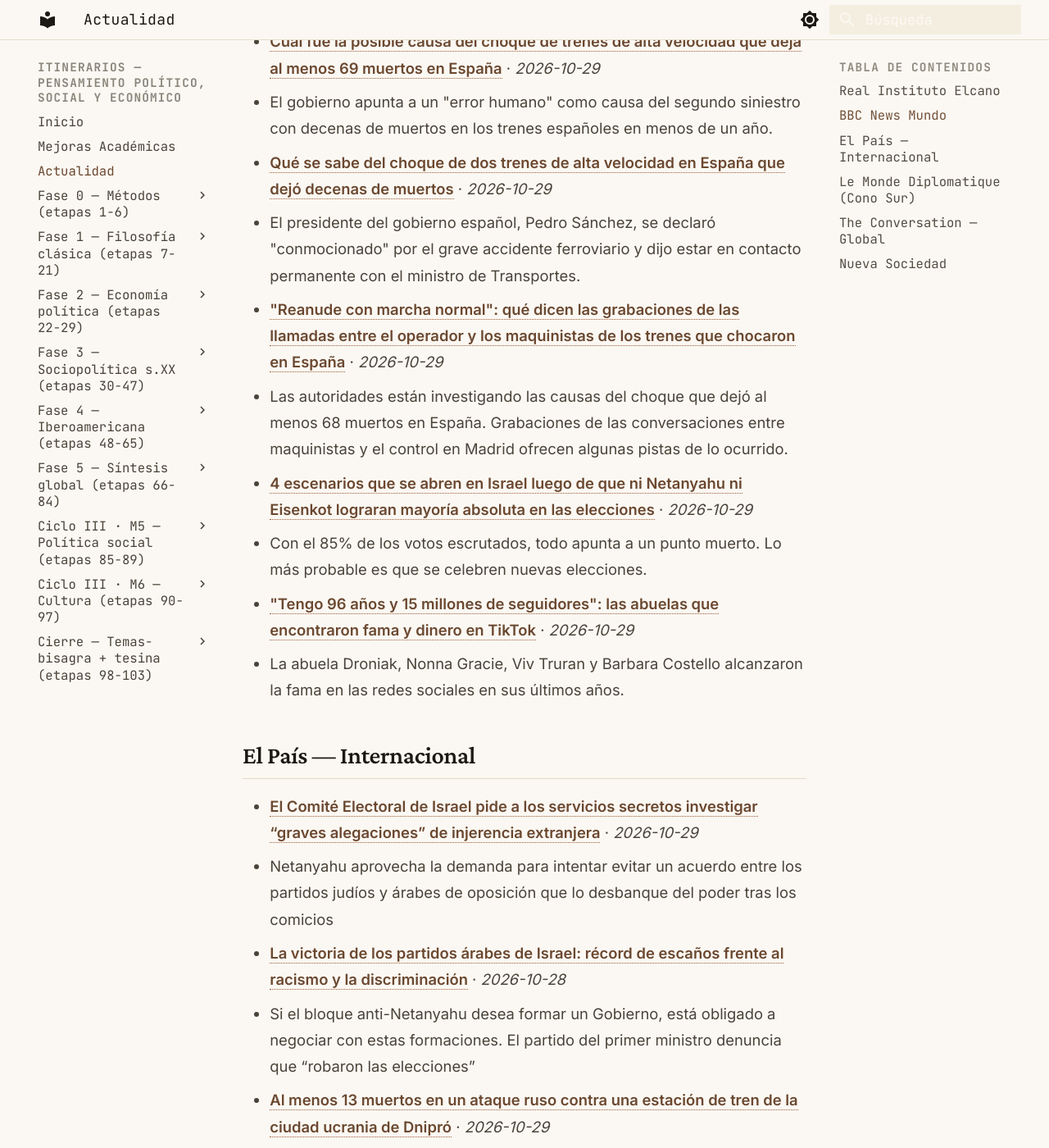
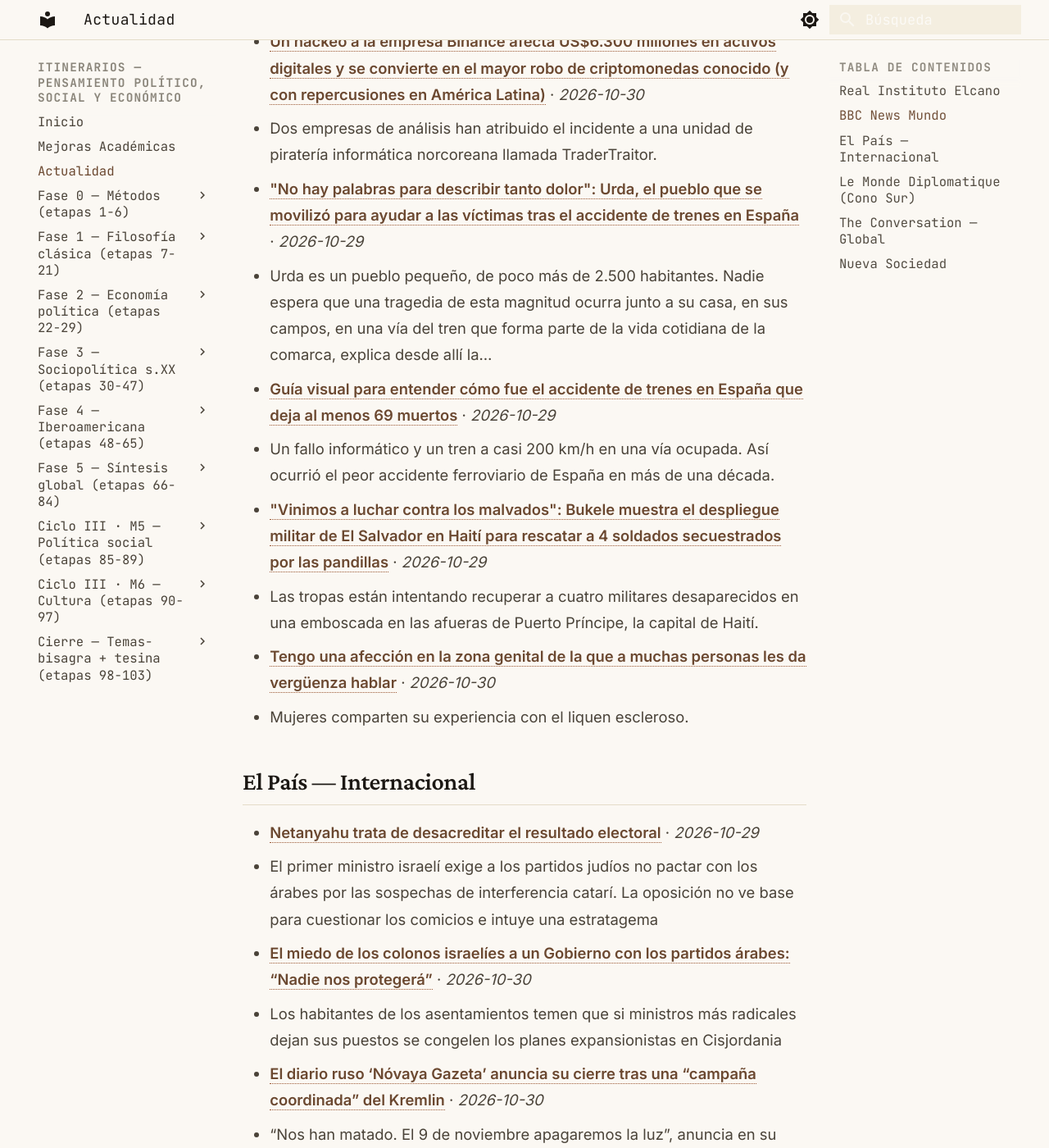
Before and after one commit to MrSpagVi/Curso, an MkDocs documentation site: the page built from docs/actualidad.md, in a window 1280 px wide and 1400 px high, scrolled down 864 px. Shown: the whole window at 82% size. Built offline with MkDocs 1.6.1 and Material for MkDocs 9.7.7, drawn with Linux system fonts in a browser that asks for light colours; some of the changed text lies outside the part shown.

Commit message:
auto: actualidad 2026-10-30

```diff
--- a/docs/actualidad.md
+++ b/docs/actualidad.md
@@ -6,7 +6,7 @@ title: Actualidad
 
 Últimos titulares de fuentes que dictan agenda en ciencia política y geopolítica. Actualizado automáticamente cada día (vía GitHub Actions).
 
-_Última actualización: 2026-10-29 11:59 UTC_
+_Última actualización: 2026-10-30 11:54 UTC_
 
 !!! tip "Ritual mensual — #actualidad"
     El último sábado de cada mes: agarrá **un** titular de los de abajo y escribí **300 palabras** aplicándole **2 autores** del último mes que leíste. ¿Qué diría cada uno? ¿En qué chocan? No resumas la noticia — usala como caso para pensar con las herramientas que venís construyendo. Guardá el texto con el tag `#actualidad` en tu sistema de notas. Esto convierte la teoría en criterio sobre la coyuntura: el objetivo del plan no es citar a Maquiavelo, es leer el presente con él.
@@ -17,25 +17,25 @@ _Sin datos en esta ejecución. Visitar fuente: [https://www.realinstitutoelcano.
 
 ## BBC News Mundo
 
-- **[Cuál fue la posible causa del choque de trenes de alta velocidad que deja al menos 69 muertos en España](https://www.bbc.com/mundo/articles/cqdjv79dkrdzo?at_medium=RSS&at_campaign=rss)** · *2026-10-29*
-  - El gobierno apunta a un "error humano" como causa del segundo siniestro con decenas de muertos en los trenes españoles en menos de un año.
-- **[Qué se sabe del choque de dos trenes de alta velocidad en España que dejó decenas de muertos](https://www.bbc.com/mundo/articles/crgj906pn4wdo?at_medium=RSS&at_campaign=rss)** · *2026-10-29*
-  - El presidente del gobierno español, Pedro Sánchez, se declaró "conmocionado" por el grave accidente ferroviario y dijo estar en contacto permanente con el ministro de Transportes.
-- **["Reanude con marcha normal": qué dicen las grabaciones de las llamadas entre el operador y los maquinistas de los trenes que chocaron en España](https://www.bbc.com/mundo/articles/c9rky1je434yo?at_medium=RSS&at_campaign=rss)** · *2026-10-29*
-  - Las autoridades están investigando las causas del choque que dejó al menos 68 muertos en España. Grabaciones de las conversaciones entre maquinistas y el control en Madrid ofrecen algunas pistas de lo ocurrido.
-- **[4 escenarios que se abren en Israel luego de que ni Netanyahu ni Eisenkot lograran mayoría absoluta en las elecciones](https://www.bbc.com/mundo/articles/c9kgje41ezpro?at_medium=RSS&at_campaign=rss)** · *2026-10-29*
-  - Con el 85% de los votos escrutados, todo apunta a un punto muerto. Lo más probable es que se celebren nuevas elecciones.
-- **["Tengo 96 años y 15 millones de seguidores": las abuelas que encontraron fama y dinero en TikTok](https://www.bbc.com/mundo/articles/c6pwgkd598d4o?at_medium=RSS&at_campaign=rss)** · *2026-10-29*
-  - La abuela Droniak, Nonna Gracie, Viv Truran y Barbara Costello alcanzaron la fama en las redes sociales en sus últimos años.
+- **[Un hackeo a la empresa Binance afecta US$6.300 millones en activos digitales y se convierte en el mayor robo de criptomonedas conocido (y con repercusiones en América Latina)](https://www.bbc.com/mundo/articles/cvze42lk562ko?at_medium=RSS&at_campaign=rss)** · *2026-10-30*
+  - Dos empresas de análisis han atribuido el incidente a una unidad de piratería informática norcoreana llamada TraderTraitor.
+- **["No hay palabras para describir tanto dolor": Urda, el pueblo que se movilizó para ayudar a las víctimas tras el accidente de trenes en España](https://www.bbc.com/mundo/articles/cwvgr021p725o?at_medium=RSS&at_campaign=rss)** · *2026-10-29*
+  - Urda es un pueblo pequeño, de poco más de 2.500 habitantes. Nadie espera que una tragedia de esta magnitud ocurra junto a su casa, en sus campos, en una vía del tren que forma parte de la vida cotidiana de la comarca, explica desde allí la…
+- **[Guía visual para entender cómo fue el accidente de trenes en España que deja al menos 69 muertos](https://www.bbc.com/mundo/articles/cq98zk00pnn1o?at_medium=RSS&at_campaign=rss)** · *2026-10-29*
+  - Un fallo informático y un tren a casi 200 km/h en una vía ocupada. Así ocurrió el peor accidente ferroviario de España en más de una década.
+- **["Vinimos a luchar contra los malvados": Bukele muestra el despliegue militar de El Salvador en Haití para rescatar a 4 soldados secuestrados por las pandillas](https://www.bbc.com/mundo/articles/cm20wdy1w5p8o?at_medium=RSS&at_campaign=rss)** · *2026-10-29*
+  - Las tropas están intentando recuperar a cuatro militares desaparecidos en una emboscada en las afueras de Puerto Príncipe, la capital de Haití.
+- **[Tengo una afección en la zona genital de la que a muchas personas les da vergüenza hablar](https://www.bbc.com/mundo/articles/cr78p4480ng7o?at_medium=RSS&at_campaign=rss)** · *2026-10-30*
+  - Mujeres comparten su experiencia con el liquen escleroso.
 
 ## El País — Internacional
 
-- **[El Comité Electoral de Israel pide a los servicios secretos investigar “graves alegaciones” de injerencia extranjera](https://elpais.com/internacional/2026-10-29/el-comite-electoral-de-israel-pide-a-los-servicios-secretos-investigar-graves-alegaciones-de-injerencia-extranjera.html)** · *2026-10-29*
-  - Netanyahu aprovecha la demanda para intentar evitar un acuerdo entre los partidos judíos y árabes de oposición que lo desbanque del poder tras los comicios
-- **[La victoria de los partidos árabes de Israel: récord de escaños frente al racismo y la discriminación](https://elpais.com/internacional/2026-10-28/la-victoria-de-los-partidos-arabes-de-israel-record-de-escanos-frente-al-racismo-y-la-discriminacion.html)** · *2026-10-28*
-  - Si el bloque anti-Netanyahu desea formar un Gobierno, está obligado a negociar con estas formaciones. El partido del primer ministro denuncia que “robaron las elecciones”
-- **[Al menos 13 muertos en un ataque ruso contra una estación de tren de la ciudad ucrania de Dnipró](https://elpais.com/internacional/2026-10-29/varios-muertos-en-un-ataque-ruso-contra-una-estacion-de-tren-de-la-ciudad-ucrania-de-dnipro.html)** · *2026-10-29*
-  - Un dron a propulsión ruso ha alcanzado un andén donde un convoy estaba detenido. Hay también al menos una decena de heridos
+- **[Netanyahu trata de desacreditar el resultado electoral](https://elpais.com/internacional/2026-10-29/el-comite-electoral-de-israel-pide-a-los-servicios-secretos-investigar-graves-alegaciones-de-injerencia-extranjera.html)** · *2026-10-29*
+  - El primer ministro israelí exige a los partidos judíos no pactar con los árabes por las sospechas de interferencia catarí. La oposición no ve base para cuestionar los comicios e intuye una estratagema
+- **[El miedo de los colonos israelíes a un Gobierno con los partidos árabes: “Nadie nos protegerá”](https://elpais.com/internacional/2026-10-30/el-miedo-de-los-colonos-israelies-a-un-gobierno-con-los-partidos-arabes-nadie-nos-protegera.html)** · *2026-10-30*
+  - Los habitantes de los asentamientos temen que si ministros más radicales dejan sus puestos se congelen los planes expansionistas en Cisjordania
+- **[El diario ruso ‘Nóvaya Gazeta’ anuncia su cierre tras una “campaña coordinada” del Kremlin](https://elpais.com/internacional/2026-10-30/el-diario-ruso-novaya-gazeta-anuncia-su-cierre-tras-una-campana-coordinada-del-kremlin.html)** · *2026-10-30*
+  - “Nos han matado. El 9 de noviembre apagaremos la luz”, anuncia en su página web. Seis de sus periodistas han sido asesinados y la censura desplegada desde la invasión rusa de Ucrania ha sido la puntilla
 - **[Brasil y los dueños del algoritmo](https://elpais.com/america/2026-10-27/brasil-y-los-duenos-del-algoritmo.html)** · *2026-10-27*
   - La victoria de Lula pone sobre la mesa que es posible ganar en las urnas a los tecnoligarcas, pero también la necesidad de poner freno a su asalto a la democracia
 - **[Postres variados](https://elpais.com/internacional/2026-10-27/postres-variados.html)** · *2026-10-27*
@@ -47,16 +47,16 @@ _Sin datos en esta ejecución. Visitar fuente: [https://www.eldiplo.org/feed/](h
 
 ## The Conversation — Global
 
-- **[Werewolf mice, ghostly frogs and cockroach zombies: the animal versions of our Halloween horrors](https://theconversation.com/werewolf-mice-ghostly-frogs-and-cockroach-zombies-the-animal-versions-of-our-halloween-horrors-294284)** · *2026-10-29*
-  - They have creepy tendencies but these animals are real not fictional.
-- **[Scientists map a distant planet’s atmosphere for the first time – and it’s lopsided](https://theconversation.com/scientists-map-a-distant-planets-atmosphere-for-the-first-time-and-its-lopsided-294291)** · *2026-10-29*
-  - A new method reveals the skewed shape of a distant planet’s atmosphere.
-- **[King Charles’ visit to the Caribbean evokes specter of British slavery – and local demands for justice](https://theconversation.com/king-charles-visit-to-the-caribbean-evokes-specter-of-british-slavery-and-local-demands-for-justice-295276)** · *2026-10-29*
-  - For locals, the king’s Caribbean visit is an occasion to recognize the full story of Britain’s trafficking and enslavement of millions of people across the Atlantic.
-- **[Grattan on Friday: an embattled government tells Australians the pain they feel won’t end any time soon](https://theconversation.com/grattan-on-friday-an-embattled-government-tells-australians-the-pain-they-feel-wont-end-any-time-soon-294862)** · *2026-10-29*
-  - Chalmers and Labor face some hard choices to try to curb inflation while the electorate’s mood worsens
-- **[Is high-speed rail generally safe? What can Australia learn from Spain’s accident?](https://theconversation.com/is-high-speed-rail-generally-safe-what-can-australia-learn-from-spains-accident-295442)** · *2026-10-29*
-  - Rail travel, including high-speed rail, generally has an excellent safety record – better than travelling by car.
+- **[Booker prize 2026: a diverse list to inspire all sorts of readers – six experts review the nominees](https://theconversation.com/booker-prize-2026-a-diverse-list-to-inspire-all-sorts-of-readers-six-experts-review-the-nominees-295103)** · *2026-10-30*
+  - There’s comedy, there’s politics, there’s history, there’s queerness and there’s drama. The 2026 shortlist is packed full of goodness.
+- **[Wicker and the rise of the ‘monster romance’: why audiences are falling for the non-human](https://theconversation.com/wicker-and-the-rise-of-the-monster-romance-why-audiences-are-falling-for-the-non-human-292147)** · *2026-10-30*
+  - Monster romances like Wicker reveal how our cultural ideas about intimacy, desire and romance are being reimagined.
+- **[Election special: deadlock in Israel, regime change in Serbia, US midterms](https://theconversation.com/election-special-deadlock-in-israel-regime-change-in-serbia-us-midterms-295485)** · *2026-10-30*
+  - Netanyahu clings on to power, the Student List triumphs and the US prepares a report card for Donald Trump.
+- **[View from The Hill: Albanese puts cat among One Nation pigeons with staff offer](https://theconversation.com/view-from-the-hill-albanese-puts-cat-among-one-nation-pigeons-with-staff-offer-294861)** · *2026-10-30*
+  - Pauline Hanson has accused Anthony Albanese of “grubby dealings” in regard to an extra staffer to One Nation’s David Farley.
+- **[Looking for bats after dark can help science – and change how we see them](https://theconversation.com/looking-for-bats-after-dark-can-help-science-and-change-how-we-see-them-294468)** · *2026-10-30*
+  - A new study into microbats used so-called bat detectors to help track them down.
 
 ## Nueva Sociedad
 
```
